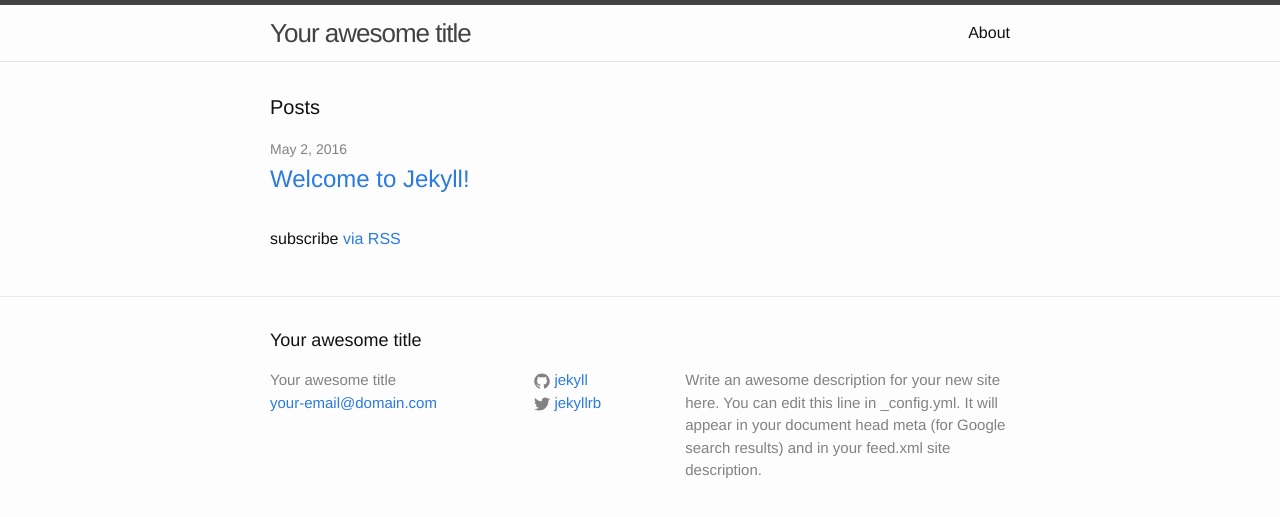
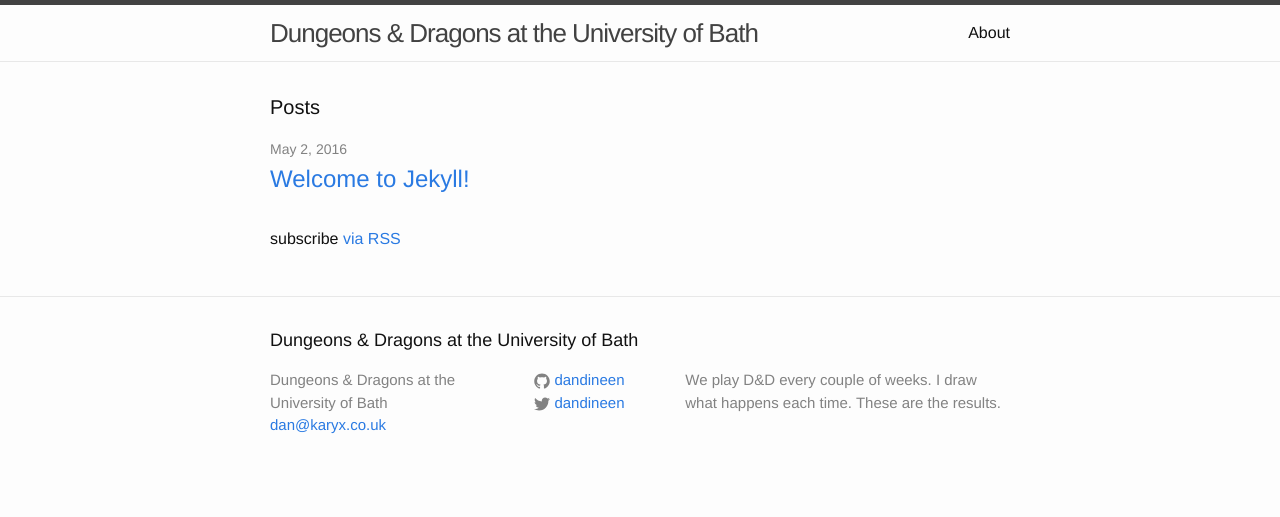
Before and after one commit to dandineen/dnduob, a Jekyll site: the page built from index.html, in a window 1280 px wide. Shown: the top 517 px of the page. Built offline with Jekyll 4.4.1, drawn with Linux system fonts in a browser that asks for light colours.

Commit message:
Added some detail to config.yml

```diff
--- a/_config.yml
+++ b/_config.yml
@@ -1,14 +1,12 @@
 # Site settings
-title: Your awesome title
-email: your-email@domain.com
+title: Dungeons & Dragons at the University of Bath
+email: dan@karyx.co.uk
 description: > # this means to ignore newlines until "baseurl:"
-  Write an awesome description for your new site here. You can edit this
-  line in _config.yml. It will appear in your document head meta (for
-  Google search results) and in your feed.xml site description.
+  We play D&D every couple of weeks. I draw what happens each time. These are the results.
 baseurl: "" # the subpath of your site, e.g. /blog/
 url: "http://yourdomain.com" # the base hostname & protocol for your site
-twitter_username: jekyllrb
-github_username:  jekyll
+twitter_username: dandineen
+github_username:  dandineen
 
 # Build settings
 markdown: kramdown
```
